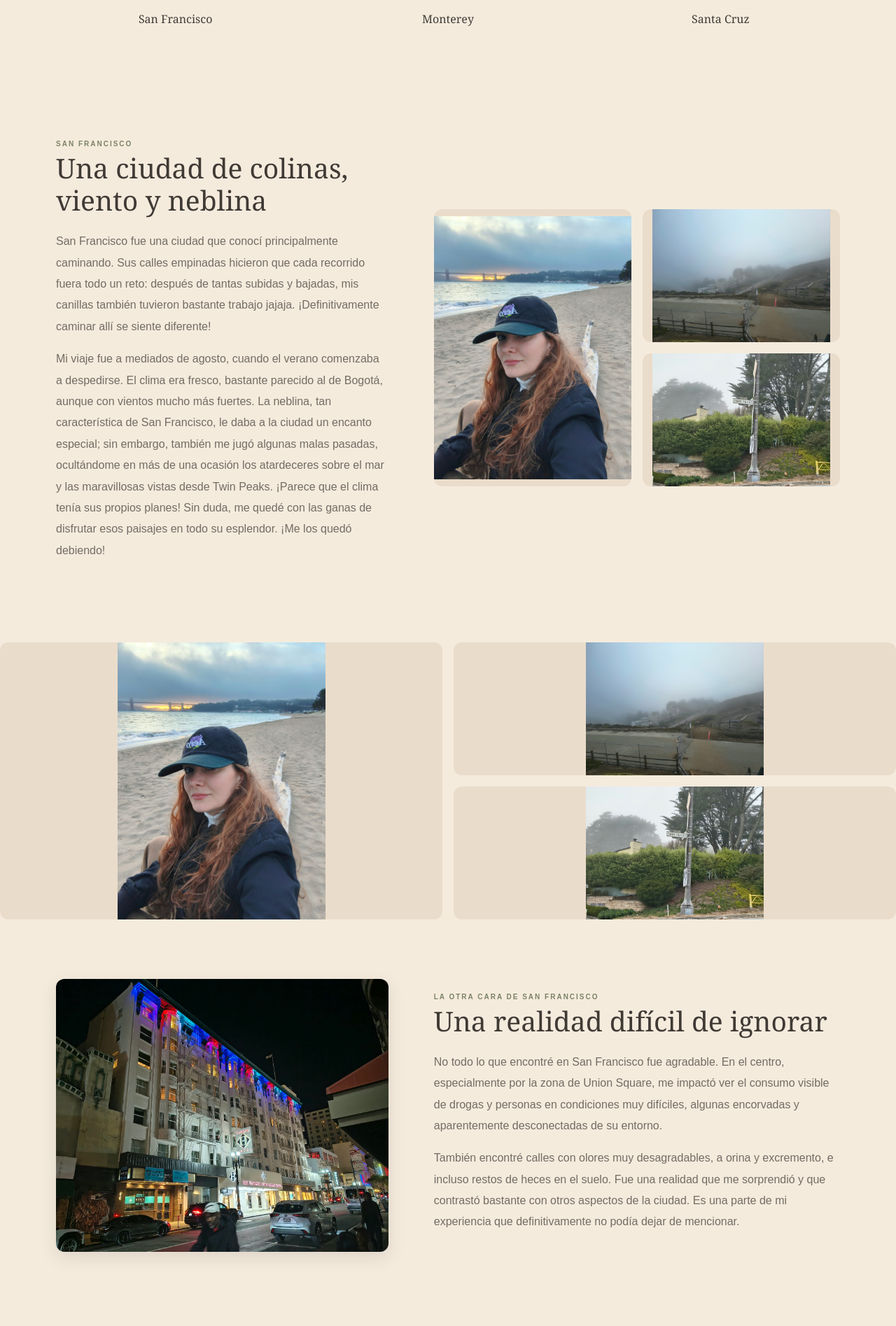
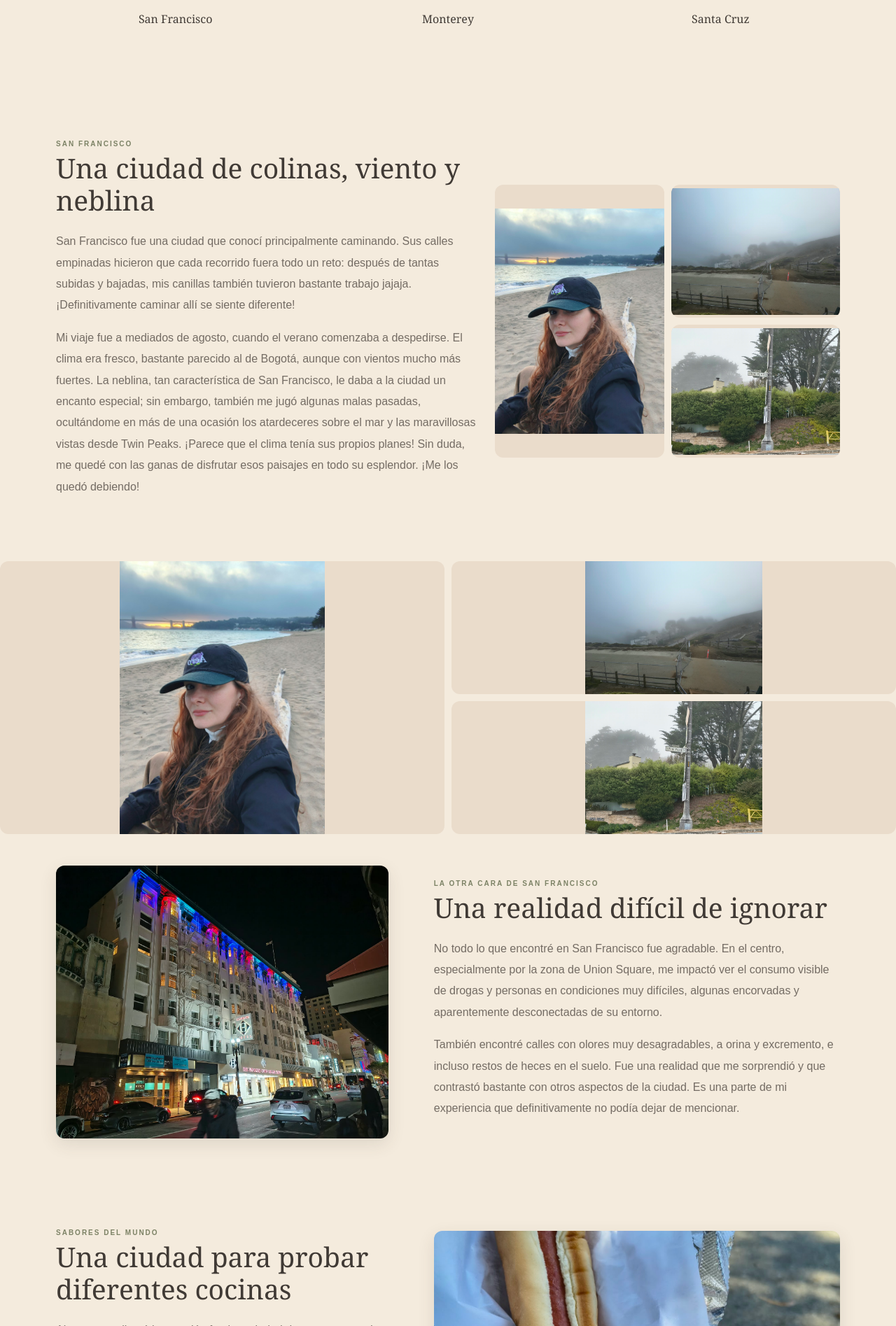
Before and after one commit to jszuluaga/mi-mundo-en-fotografias, a Jekyll site: the page built from SF.html, in a window 1280 px wide. Shown: the part 636-2531 px from the top of the page at 70% size. Built offline with Jekyll 4.4.1, drawn with Linux system fonts in a browser that asks for light colours.

Commit message:
ajuste estilos SF

```diff
--- a/assets/css/style.css
+++ b/assets/css/style.css
@@ -1034,34 +1034,21 @@ a {
   }
 }
 
-.entrada-sf .galeria-neblina {
+/* Sección de neblina: texto a la izquierda y collage a la derecha */
+
+.entrada-sf .bloque-neblina {
   display: grid;
-  grid-template-columns: repeat(3, 1fr);
-  gap: 16px;
-  margin: 25px 0 40px;
+  grid-template-columns: 1.1fr 0.9fr;
+  align-items: center;
+  gap: 25px;
 }
-
-.entrada-sf .galeria-neblina img {
-  width: 100%;
-  height: 250px;
-  object-fit: cover;
-  border-radius: 12px;
-}
-
-@media (max-width: 600px) {
-  .entrada-sf .galeria-neblina {
-    grid-template-columns: 1fr;
-  }
-}
-
-/* Collage de neblina en San Francisco */
 
 .entrada-sf .galeria-neblina {
   display: grid;
   grid-template-columns: 1fr 1fr;
   grid-template-rows: repeat(2, 190px);
-  gap: 16px;
-  margin: 25px 0 40px;
+  gap: 10px;
+  margin: 0;
 }
 
 .entrada-sf .galeria-neblina img {
@@ -1076,13 +1063,12 @@ a {
   grid-row: 1 / 3;
 }
 
-@media (max-width: 600px) {
-  .entrada-sf .galeria-neblina {
-    grid-template-rows: 360px 190px 190px;
+@media (max-width: 700px) {
+  .entrada-sf .bloque-neblina {
     grid-template-columns: 1fr;
   }
 
-  .entrada-sf .galeria-neblina img:first-child {
-    grid-row: auto;
+  .entrada-sf .galeria-neblina {
+    grid-template-rows: 300px 150px;
   }
 }
```
